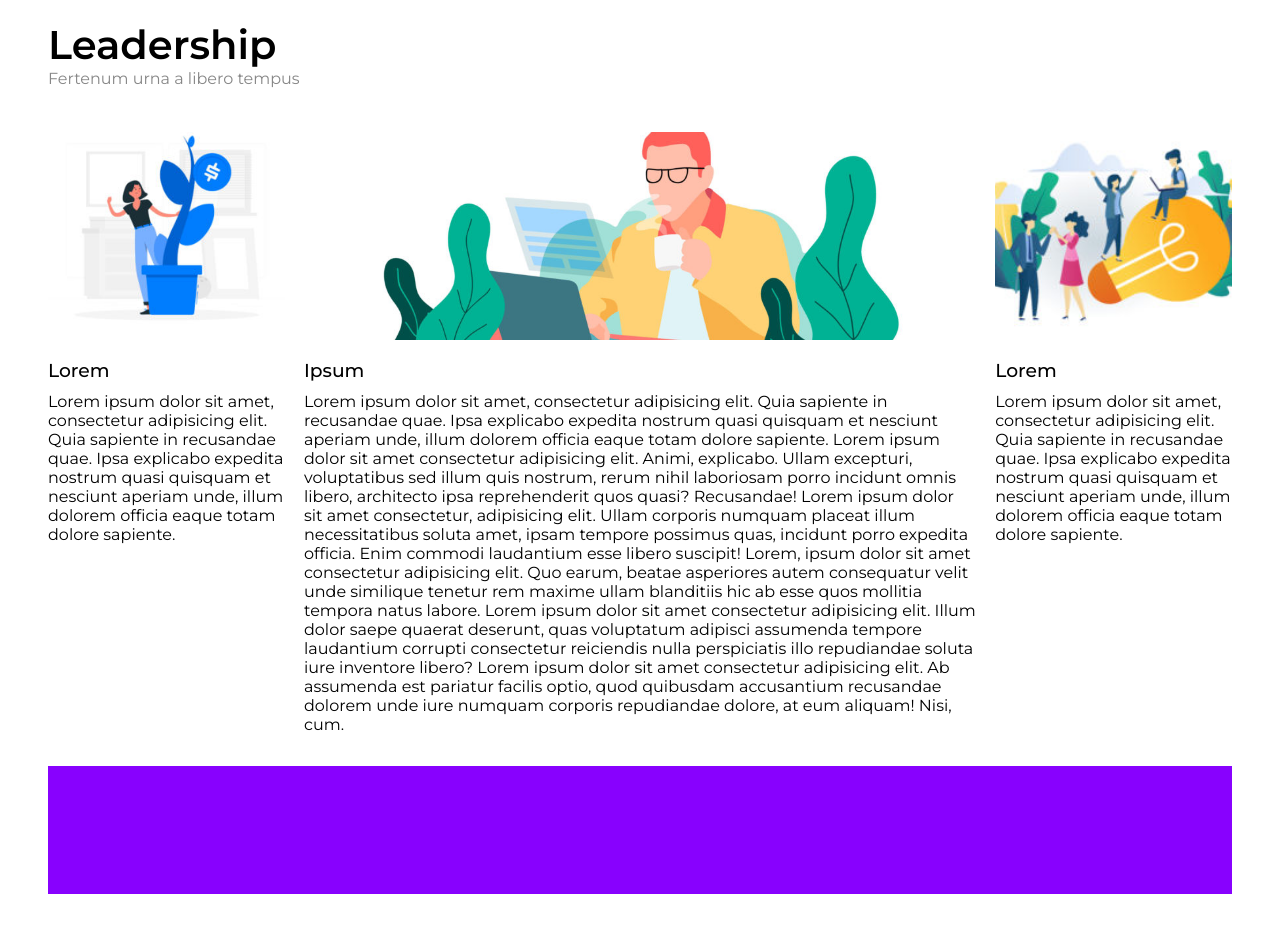
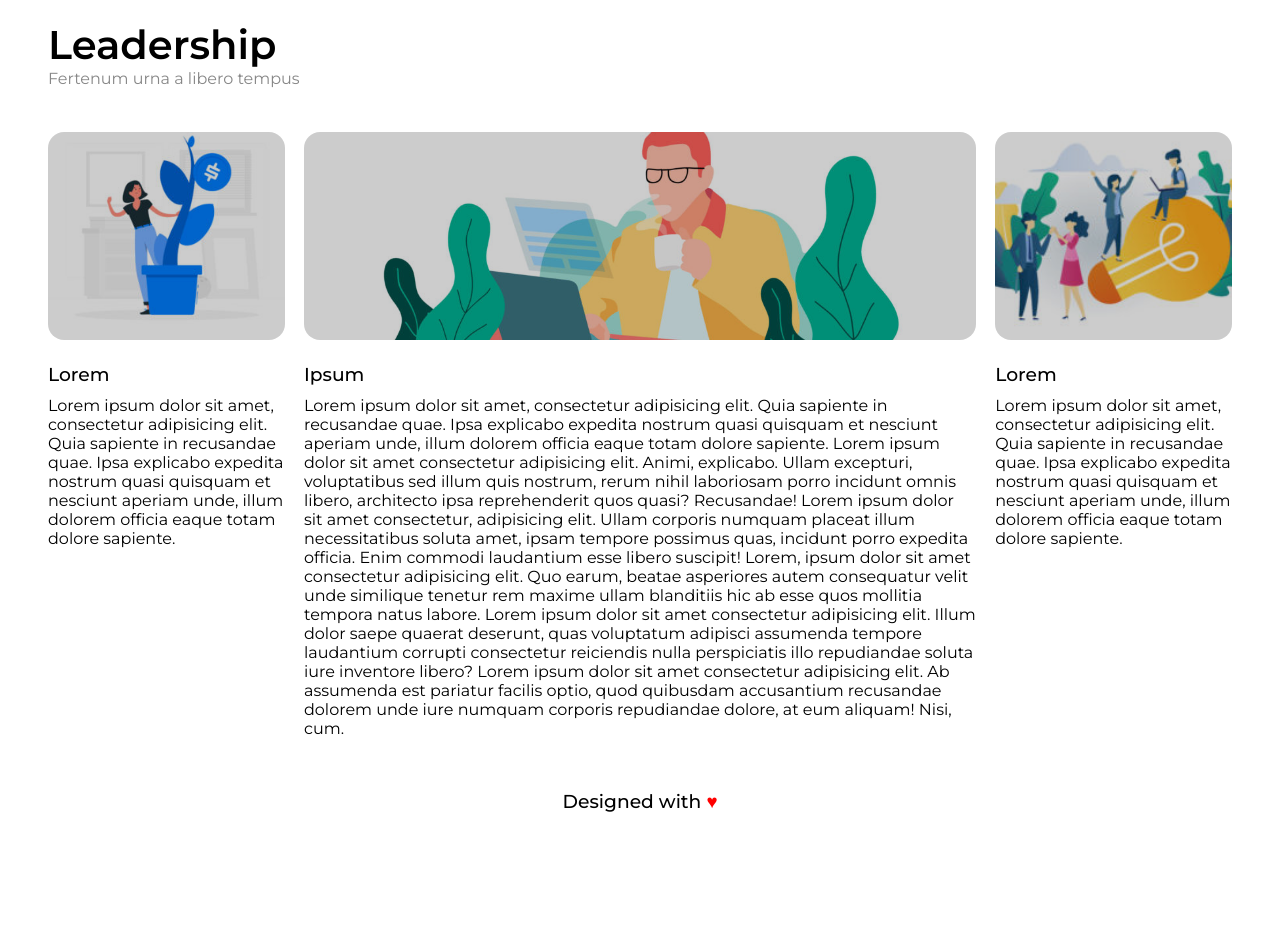
Before and after one commit to alestucci/htmlcss-wp, a plain HTML site: page index.html in a window 1280 px wide. Shown: the part 820-1746 px from the top of the page. After the commit the page ends 1663 px from the top, so only its background shows below. Drawn offline with Linux system fonts and the light colour scheme.

Commit message:
Aggiunto overlay immagini content

```diff
--- a/css/style.css
+++ b/css/style.css
@@ -14,9 +14,9 @@ main {
 }
 
 header {
+    height: 9em;
     /* margin-top: 1.5em; */
     /* background-color: #000000; */
-    height: 9em;
 }
 
 #logo {
@@ -45,10 +45,10 @@ a {
     background-image: url(../img/banner.jpg);
     background-size: cover;
     background-position: center;
-    /* background-color: #E1D67A; */
     height: 31em;
     padding: 25em 35em 15em 3em;
     color: #ffffff;
+    /* background-color: #E1D67A; */
 }
 
 .lnk-sldr>h2,
@@ -63,8 +63,8 @@ a {
 
 .little-header {
     margin-top: 0;
+    height: 5.5em;
     /* background-color: #abcfe7; */
-    height: 5.5em;
 }
 
 h1 {
@@ -80,9 +80,9 @@ h1 {
 .content {
     margin-top: 1.5em;
     margin-bottom: 1.5em;
+    float: left;
     /* height: 34em; */
     /* background-color: #abcfe7; */
-    float: left;
 }
 
 .sidebar {
@@ -102,11 +102,22 @@ h1 {
 }
 
 .img-side {
+    display: inline-block;
+}
+
+.img-side,
+.overlay-side {
+    width: 100%;
     height: 13em;
     background-size: cover;
     background-position: center;
     border-radius: 1em;
     margin-bottom: 1.2em;
+
+}
+
+.overlay-side {
+    background-color: rgba(0,0,0,0.2);
 }
 
 .left {
@@ -123,17 +134,38 @@ h3 {
 }
 
 .img-center {
+    display: inline-block;
+    background-image: url(../img/banner-2.jpg);
+}
+
+.img-center,
+.overlay-center {
+    width: 100%;
     height: 13em;
-    background-image: url(../img/banner-2.jpg);
     background-size: cover;
     background-position: center;
     border-radius: 1em;
     margin-bottom: 1.2em;
 }
 
+.overlay-center {
+    background-color: rgba(0,0,0,0.2);
+}
+
 footer {
-    margin-top: .5em;
+    width: 100%;
+    margin: .5em auto 0;
+    line-height: 4em;
+    /* margin-top: .5em;
     margin-bottom: 2em;
-    height: 8em;
-    background-color: #8801fe;
+    background-color: #8801fe; */
 }
+
+.center {
+    text-align: center;
+    vertical-align: middle;
+}
+
+.red {
+    color: red;
+}
--- a/index.html
+++ b/index.html
@@ -30,10 +30,12 @@
 
         <!-- Slider -->
         <div class="slider">
-            <a class="lnk-sldr" href="#!">
-                <h2>Pretium ac placerat dui interdum nunc in eros urna morbi</h2>
-                <p>Lorem ipsum dolor sit amet consectetur adipisicing elit. Aliquam soluta iusto nesciunt, error ea esse doloremque dolor pariatur, accusantium...</p>
-            </a>
+            <div class="overlay.slider">
+                <a class="lnk-sldr" href="#!">
+                    <h2>Pretium ac placerat dui interdum nunc in eros urna morbi</h2>
+                    <p>Lorem ipsum dolor sit amet consectetur adipisicing elit. Aliquam soluta iusto nesciunt, error ea esse doloremque dolor pariatur, accusantium...</p>
+                </a>
+            </div>
         </div>
 
         <!-- Contenitore principale sezioni blu -->
@@ -47,19 +49,25 @@
 
             <!-- Sezione a 3 colonne -->
             <div class="sidebar">
-                <div class="img-side left"></div>
+                <div class="img-side left">
+                    <div class="overlay-side"></div>
+                </div>
                 <h3>Lorem</h3>
                 <p>Lorem ipsum dolor sit amet, consectetur adipisicing elit. Quia sapiente in recusandae quae. Ipsa explicabo expedita nostrum quasi quisquam et nesciunt aperiam unde, illum dolorem officia eaque totam dolore sapiente.</p>
             </div>
 
             <div class="content">
-                <div class="img-center"></div>
+                <div class="img-center">
+                    <div class="overlay-center"></div>
+                </div>
                 <h3>Ipsum</h3>
                 <p>Lorem ipsum dolor sit amet, consectetur adipisicing elit. Quia sapiente in recusandae quae. Ipsa explicabo expedita nostrum quasi quisquam et nesciunt aperiam unde, illum dolorem officia eaque totam dolore sapiente. Lorem ipsum dolor sit amet consectetur adipisicing elit. Animi, explicabo. Ullam excepturi, voluptatibus sed illum quis nostrum, rerum nihil laboriosam porro incidunt omnis libero, architecto ipsa reprehenderit quos quasi? Recusandae! Lorem ipsum dolor sit amet consectetur, adipisicing elit. Ullam corporis numquam placeat illum necessitatibus soluta amet, ipsam tempore possimus quas, incidunt porro expedita officia. Enim commodi laudantium esse libero suscipit! Lorem, ipsum dolor sit amet consectetur adipisicing elit. Quo earum, beatae asperiores autem consequatur velit unde similique tenetur rem maxime ullam blanditiis hic ab esse quos mollitia tempora natus labore. Lorem ipsum dolor sit amet consectetur adipisicing elit. Illum dolor saepe quaerat deserunt, quas voluptatum adipisci assumenda tempore laudantium corrupti consectetur reiciendis nulla perspiciatis illo repudiandae soluta iure inventore libero? Lorem ipsum dolor sit amet consectetur adipisicing elit. Ab assumenda est pariatur facilis optio, quod quibusdam accusantium recusandae dolorem unde iure numquam corporis repudiandae dolore, at eum aliquam! Nisi, cum.</p>
             </div>
 
             <div class="sidebar">
-                <div class="img-side right"></div>
+                <div class="img-side right">
+                    <div class="overlay-side"></div>
+                </div>
                 <h3>Lorem</h3>
                 <p>Lorem ipsum dolor sit amet, consectetur adipisicing elit. Quia sapiente in recusandae quae. Ipsa explicabo expedita nostrum quasi quisquam et nesciunt aperiam unde, illum dolorem officia eaque totam dolore sapiente.</p>
             </div>
@@ -69,7 +77,7 @@
 
         <!-- Footer -->
         <footer>
-
+            <div class="center"><h3>Designed with <span class="red">&hearts;</span></h3></div>
         </footer>
     </main>
 
```
